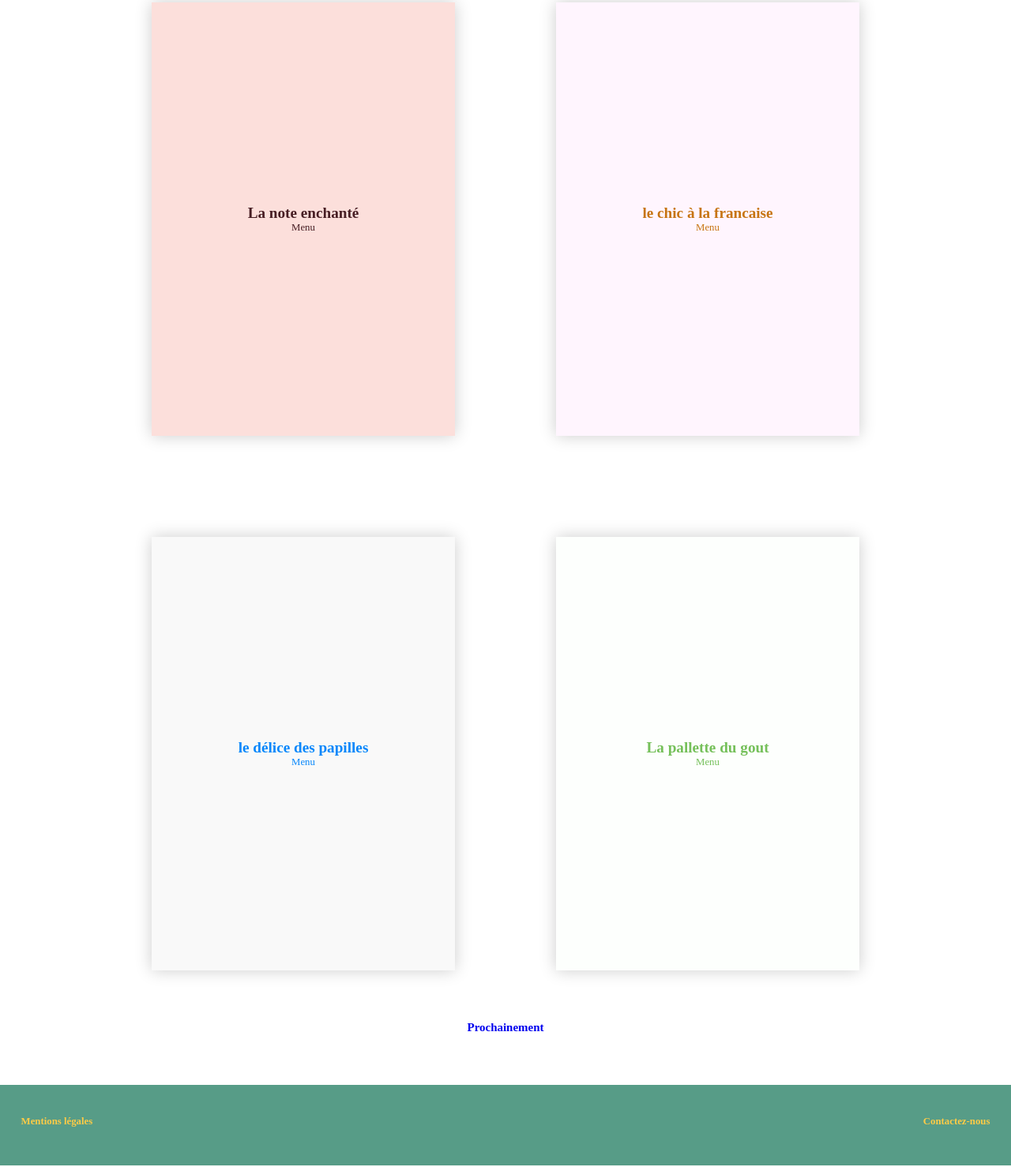
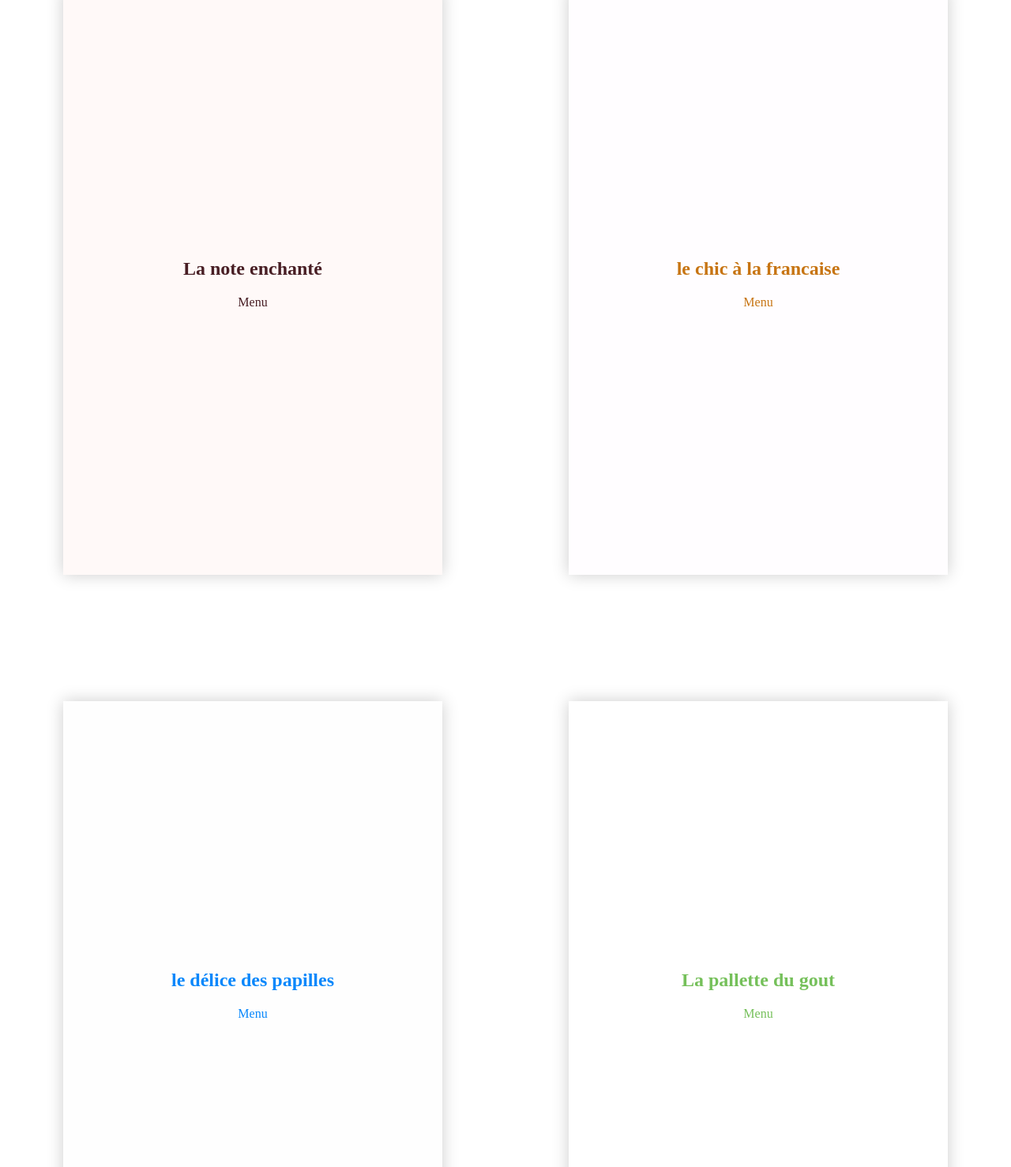
Before and after one commit to baptjul/Projet3, a plain HTML site: page index.html in a window 1280 px wide. Shown: the part 253-1731 px from the top of the page at 79% size. Drawn offline with Linux system fonts and the light colour scheme.

Commit message:
color et animation

```diff
--- a/index.html
+++ b/index.html
@@ -17,48 +17,48 @@
 
 	<section class="container">
 		<div class="grid">
-			<div class="boxing">
+			<article class="boxing">
 				<a href="menu1.html">
-					<article class="first-menu">
+					<div class="first-menu">
 						<i></i>
 						<h2 class="first-menu__title">La note enchanté</h2>
 						<p class="first-menu__p">Menu</p>
-					</article>
+					</div>
 				</a>
-			</div>
+			</article>
 
-			<div class="boxing">
+			<article class="boxing">
 				<a href="menu2.html">
-					<article class="second-menu">
+					<div class="second-menu">
 						<h2 class="second-menu__title">le chic à la francaise</h2>
 						<p class="second-menu__p">Menu</p>
-					</article>
+					</div>
 				</a>
-			</div>
+			</article>
 
-			<div class="boxing">
+			<article class="boxing">
 				<a href="menu3.html">
-					<article class="third-menu">
+					<div class="third-menu">
 						<h2 class="third-menu__title">le délice des papilles</h2>
 						<p class="third-menu__p">Menu</p>
-					</article>
+					</div>
 				</a>
-			</div>
+			</article>
 
-			<div class="boxing">
+			<article class="boxing">
 				<a href="menu4.html">
-					<article class="fourth-menu">
+					<div class="fourth-menu">
 						<h2 class="fourth-menu__title">La pallette du gout</h2>
 						<p class="fourth-menu__p">Menu</p>
-					</article>
+					</div>
 				</a>
-			</div>
+			</article>
 		</div>
 
 		<aside class="next">
 			<div>
 				<a href="nex.html">
-					<h3>Prochainement</h3>
+					<h3 class="next__text">Prochainement</h3>
 				</a>
 			</div>
 		</aside>
--- a/sass/base/_base.scss
+++ b/sass/base/_base.scss
@@ -1,15 +1,8 @@
-*,
-*::after,
-*::before {
-    margin: 0;
-    padding: 0;
-
-}
-
 html {
-    font-size: 80%;
+    font-size: 100%;
 }
 
 body {
+    margin: 0;
     background: $background-all;
 }
--- a/sass/pages/_index.scss
+++ b/sass/pages/_index.scss
@@ -1,6 +1,5 @@
 .container {
     margin-top: 15rem;
-    align-content: center;
 }
 
 .grid {
@@ -24,7 +23,8 @@
 
 .first-menu {
     color: $first-color;
-    background-color: $background-1;
+    background-color: rgba($background-1, 0.2);
+    transition: background-color 400ms;
     @include box;
     &__title {
 
@@ -32,11 +32,15 @@
     &__p {
 
     }
+    &:hover {
+        background-color: rgba($background-1, 1);
+    }
 }
 
 .second-menu {
     color: $second-color;
-    background-color: $background-2;
+    background-color: rgba($background-2, 0.2);
+    transition: background-color 400ms;
     @include box;
     &__title {
 
@@ -44,11 +48,15 @@
     &__p {
 
     }
+    &:hover {
+        background-color: rgba($background-2, 1);
+    }
 }
 
 .third-menu {
     color: $third-color;
-    background-color: $background-3;
+    background-color: rgba($background-3, 0.2);
+    transition: background-color 400ms;
     @include box;
     &__title {
 
@@ -56,11 +64,15 @@
     &__p {
 
     }
+    &:hover {
+        background-color: rgba($background-3, 1);
+    }
 }
 
 .fourth-menu {
     color: $fourth-color;
-    background-color: $background-4;
+    background-color: rgba($background-4, 0.2);
+    transition: background-color 400ms;
     @include box;
     &__title {
 
@@ -68,21 +80,23 @@
     &__p {
 
     }
+    &:hover {
+        background-color: rgba($background-4, 1);
+    }
 }
 
 .next {
     text-align: center;
-    color: $first-color;
-    margin-bottom: 5rem;
-
-    &__all {
-        background-color: $background-1;
-        @include box;
+    border: 2px solid $main-color;;
+    border-radius: 15px;
+    background-color: $main-color;
+    margin: 0 500px 5rem 500px;
+    transform: scale(1);
+    transition: transform 300ms;
+    &__text {
+        color: $title-color;
     }
-    &__title {
-
-    }
-    &__p {
-
+    &:hover {
+        transform: scale(1.15);
     }
 }
```
Also changed, not shown: css/style.css, 1 other file.
